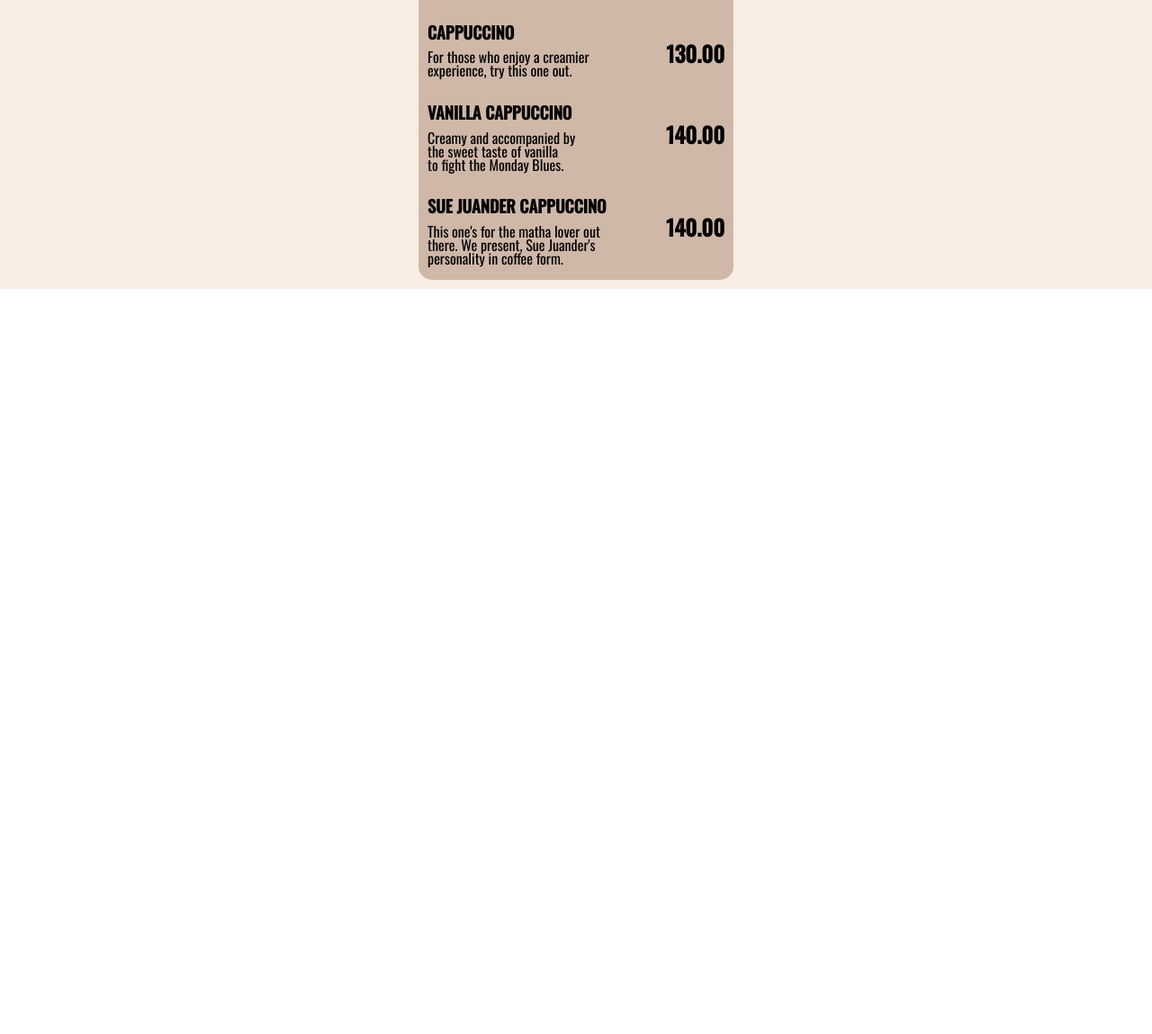
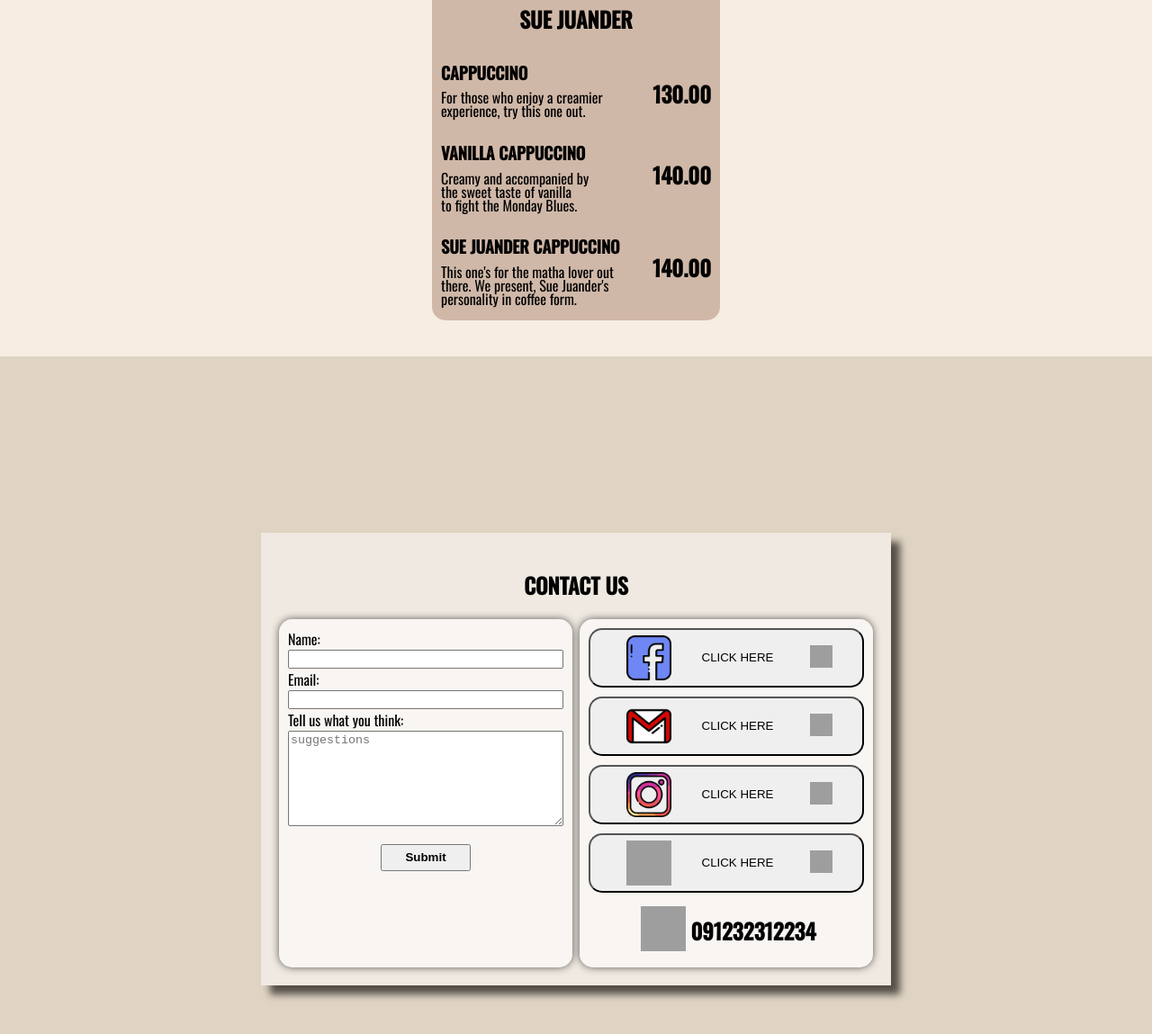
Before and after one commit to MarlonNotfive/JuanderCafe, a plain HTML site: page index.html in a window 1280 px wide. Shown: the part 2221-3370 px from the top of the page at 90% size. Before the commit the page ends 2542 px from the top, so only its background shows below. Drawn offline with nearby package versions, Linux system fonts and the light colour scheme; grey boxes are pictures that could not be loaded.

Commit message:
contact-commit

```diff
--- a/index.html
+++ b/index.html
@@ -14,7 +14,7 @@
 <body>
     <div class="header">
         <div class="logo">
-            <h2>Juander Cafe Website</h2>
+            <h2>Juander Cafe</h2>
         </div>
         <div class="hamburger">
             <span></span>
@@ -137,5 +137,50 @@
             </div>
         </div>
     </section>
+
+    <section class="contact">
+        <div class="wrapper-grid">
+            <h1>CONTACT US</h1>
+            <div class="grid-template">
+                <div class="grid-col col-1">
+                    <form class="form-card">
+                        <label for="">Name:</label>
+                        <input type="text">
+                        <label for="">Email:</label>
+                        <input type="email">
+                        <label for="">Tell us what you think:</label>
+                        <textarea placeholder="suggestions" id="" cols="30" rows="10"></textarea>
+                        <input class="submit-btn" type="submit">
+                    </form>
+                </div>
+                <div class="grid-col col-2">
+                    <button class="contact-button">
+                        <img src="/asset/fb-logo.png" alt="">
+                        <div>CLICK HERE</div>
+                        <div class="next"><img src="https://cdn-icons-png.flaticon.com/512/591/591855.png" alt=""></div>
+                    </button>
+                    <button class="contact-button">
+                        <img src="/asset/gmail-logo.png" alt="">
+                        <div>CLICK HERE</div>
+                        <div class="next"><img src="https://cdn-icons-png.flaticon.com/512/591/591855.png" alt=""></div>
+                    </button>
+                    <button class="contact-button">
+                        <img src="/asset/insta-logo.png" alt="">
+                        <div>CLICK HERE</div>
+                        <div class="next"><img src="https://cdn-icons-png.flaticon.com/512/591/591855.png" alt=""></div>
+                    </button>
+                    <button class="contact-button">
+                        <img src="https://cdn-icons-png.flaticon.com/512/408/408737.png" alt="">
+                        <div>CLICK HERE</div>
+                        <div class="next"><img src="https://cdn-icons-png.flaticon.com/512/591/591855.png" alt=""></div>
+                    </button>
+                    <div class="contact-number">
+                        <img src="https://cdn-icons-png.flaticon.com/512/950/950237.png" alt="">
+                        <h2>091232312234</h2>
+                    </div>
+                </div>
+            </div>
+        </div>
+    </section>
 </body>
 </html>
--- a/style.css
+++ b/style.css
@@ -236,7 +236,7 @@ section{
     display: flex;
     flex-direction: column;
     justify-content: center;
-    padding: 10px;
+    padding: 40px;
     background-color: rgb(248, 237, 227);
 }
 .offers-head{
@@ -255,7 +255,7 @@ section{
     flex-direction: column;
     border-radius: 15px;
     background-color: rgb(208, 184, 168);
-    width: 350px;
+    width: 320px;
     transition: transform .3s ease-in-out;
 }
     .menu:hover{
@@ -295,7 +295,105 @@ section{
             width: 300px;
         }
     }
+/*------------------------------------END--------------------------------------*/
+/*----------------------------------CONTACT------------------------------------*/
+.contact{
+    display: flex;
+    justify-content: center;
+    align-items: center;
+    height: 100vh;
+    background-color: rgb(223, 211, 195);
+}
+.grid-template {
+    display: grid;
+    grid-template-columns: 1fr 1fr;
+    gap: .5rem;
+}
+.form-card {
+    display: flex;
+    flex-direction: column;
+    padding: 10px;
+}
+.contact-title{
+    margin-inline: auto;
+    margin-bottom: 20px;
+}
+.grid-col{
+    border-radius: 15px;
+    background-color: rgba(255, 255, 255, 0.581);
+    box-shadow: 0 0 8px rgba(0, 0, 0, 0.626);
+}
+.col-2{
+    display: flex;
+    flex-direction: column;
+    justify-content: space-evenly;
+    gap: 10px;
+    padding: 10px;
+}
+.col-2 img{
+    width: 50px;
+    height: 50px;
+    padding: 5px;
+}
+.contact-button{
+    display: flex;
+    justify-content: space-evenly;
+    align-items: center;
+    border-radius: 15px;
+    cursor: pointer;
+}
+.contact-number{
+    display: flex;
+    justify-content: center;
+}
+.contact-number h2{
+    line-height: 1;
+}
+.wrapper-grid{
+    background-color:rgba(255, 255, 255, 0.504);
+    box-shadow: 10px 10px 8px rgba(0, 0, 0, 0.626);
+    padding: 20px;
+}
+.wrapper-grid h1{
+    text-align: center;
+}
+.form-card textarea {
+    min-width: 300px;
+    max-width: 500px;
+    min-height: 100px;
+    max-height: 100px;
+}
+.submit-btn{
+    margin: auto;
+    margin-top: 20px;
+    width: 100px;
+    height: 30px;
+    font-weight: bold;
+}
+.next img{
+    height: 25px;
+    width: 25px;
+
+}
+.next {
+    animation-name: animate;
+    animation-duration: 2s;
+    animation-iteration-count: infinite;
+}
+    @media (max-width:900px) {
+        .grid-template {
+            display: grid;
+            grid-template-columns: 1fr;
+            grid-template-rows: 1fr, 1fr;
+        }
+    }
 
 
 
 /*------------------------------------END--------------------------------------*/
+/*---------------------------------KEYFRAMES-----------------------------------*/
+@keyframes animate {
+    0%   {transform: translateX(0%);}
+    50%  {transform: translateX(20%);}
+    100% {transform: translateX(0%);}
+}/*------------------------------------END--------------------------------------*/
```
Also changed, not shown: asset/fb-logo.png (added), asset/gmail-logo.png (added), asset/insta-logo.png (added).
